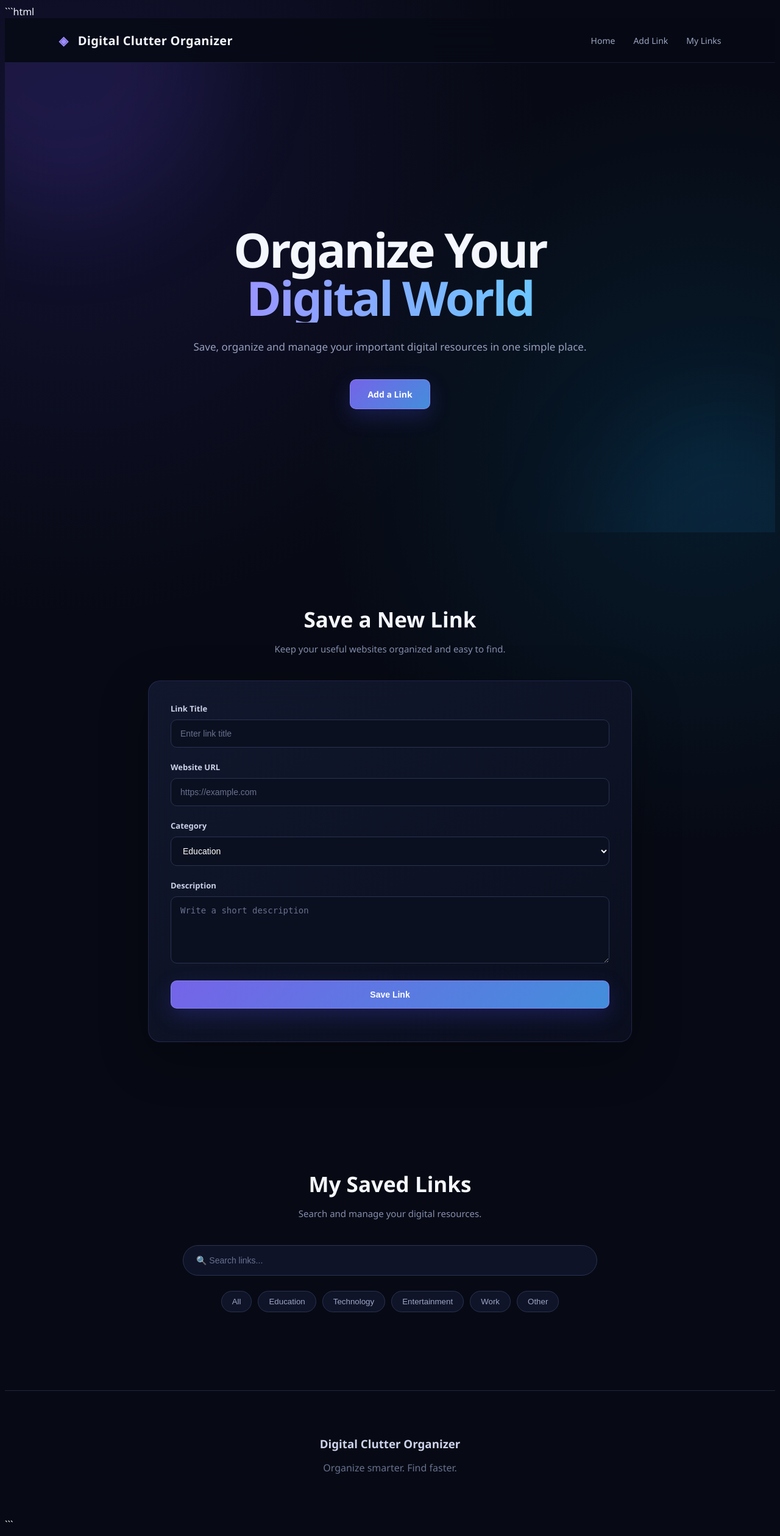
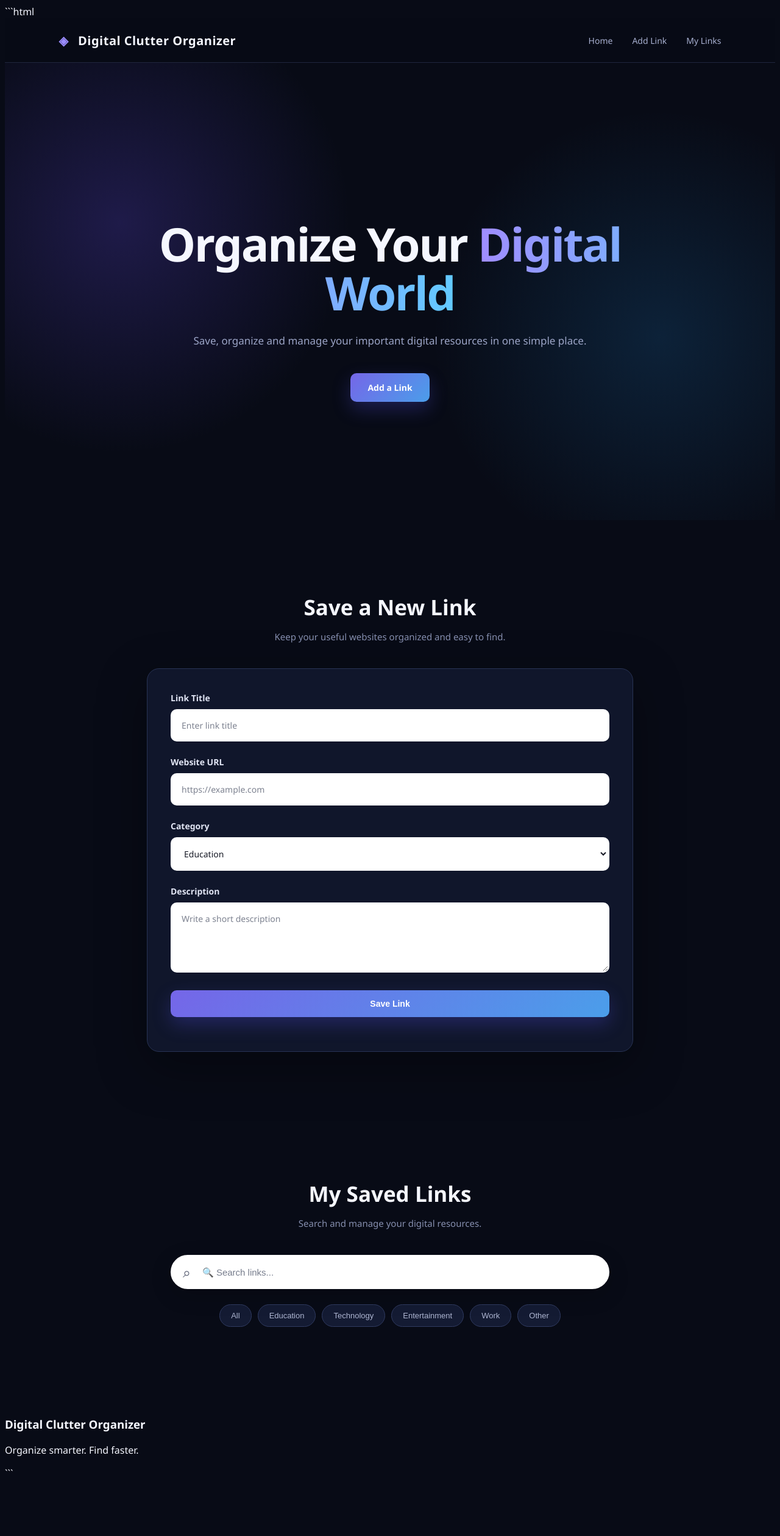
Before and after one commit to AnushaNaik29/Digital-Clutter-Organizer, a Flask app: page / in a window 1280 px wide. Shown: the whole page at 61% size. After the commit the page ends 2413 px from the top, so only its background shows below. Run offline with Flask 3, Linux system fonts and the light colour scheme.

Commit message:
Update style.css

````diff
--- a/static/style.css
+++ b/static/style.css
@@ -11,10 +11,7 @@ html {
 
 body {
     font-family: "Segoe UI", Arial, sans-serif;
-    background:
-        radial-gradient(circle at 10% 10%, rgba(102, 70, 255, 0.12), transparent 30%),
-        radial-gradient(circle at 90% 30%, rgba(0, 180, 255, 0.10), transparent 30%),
-        #070a14;
+    background: #080b16;
     color: #f5f7ff;
     min-height: 100vh;
 }
@@ -26,8 +23,8 @@ body {
     justify-content: space-between;
     align-items: center;
 
-    background: rgba(7, 10, 20, 0.82);
-    border-bottom: 1px solid rgba(130, 120, 255, 0.15);
+    background: rgba(8, 11, 22, 0.95);
+    border-bottom: 1px solid #20263d;
 
     position: sticky;
     top: 0;
@@ -39,25 +36,25 @@ body {
 .logo {
     font-size: 20px;
     font-weight: 700;
-    letter-spacing: 0.3px;
+    letter-spacing: 0.5px;
 }
 
 .logo::before {
     content: "◈";
-    color: #9d8cff;
+    color: #9b8cff;
     margin-right: 10px;
 }
 
 .nav-links {
     display: flex;
-    gap: 30px;
+    gap: 32px;
 }
 
 .nav-links a {
-    color: #9da6c6;
+    color: #a7afd0;
     text-decoration: none;
     font-size: 14px;
-    transition: 0.25s;
+    transition: 0.2s;
 }
 
 .nav-links a:hover {
@@ -65,7 +62,7 @@ body {
 }
 
 .hero {
-    min-height: 610px;
+    min-height: 590px;
 
     display: flex;
     align-items: center;
@@ -75,42 +72,21 @@ body {
 
     padding: 80px 20px;
 
+    background:
+        radial-gradient(
+            circle at 15% 35%,
+            rgba(111, 82, 255, 0.22),
+            transparent 32%
+        ),
+        radial-gradient(
+            circle at 85% 60%,
+            rgba(39, 164, 255, 0.15),
+            transparent 32%
+        ),
+        #080b16;
+
     position: relative;
     overflow: hidden;
-}
-
-.hero::before {
-    content: "";
-    position: absolute;
-
-    width: 500px;
-    height: 500px;
-
-    top: -250px;
-    left: -150px;
-
-    border-radius: 50%;
-
-    background: rgba(112, 82, 255, 0.12);
-
-    filter: blur(80px);
-}
-
-.hero::after {
-    content: "";
-    position: absolute;
-
-    width: 450px;
-    height: 450px;
-
-    bottom: -250px;
-    right: -150px;
-
-    border-radius: 50%;
-
-    background: rgba(35, 170, 255, 0.09);
-
-    filter: blur(90px);
 }
 
 .hero-content {
@@ -120,19 +96,17 @@ body {
 }
 
 .hero h1 {
-    font-size: clamp(44px, 8vw, 78px);
-    line-height: 1.02;
-    letter-spacing: -3px;
-    margin-bottom: 25px;
+    font-size: clamp(44px, 7vw, 76px);
+    line-height: 1.05;
+    letter-spacing: -2.5px;
+    margin-bottom: 24px;
 }
 
 .hero h1 span {
-    display: block;
-
     background: linear-gradient(
         90deg,
-        #a18cff,
-        #64cfff
+        #a08cff,
+        #62caff
     );
 
     -webkit-background-clip: text;
@@ -143,7 +117,7 @@ body {
     max-width: 650px;
     margin: auto;
 
-    color: #969fbe;
+    color: #9ca5c7;
 
     font-size: 17px;
     line-height: 1.8;
@@ -155,15 +129,15 @@ body {
 .save-button {
     display: inline-block;
 
-    border: 1px solid rgba(151, 137, 255, 0.7);
+    border: none;
 
     background: linear-gradient(
         135deg,
-        #7564e8,
-        #438edb
+        #7566e8,
+        #4b9eea
     );
 
-    color: #ffffff;
+    color: white;
 
     padding: 14px 28px;
 
@@ -173,10 +147,11 @@ body {
     font-weight: 600;
 
     cursor: pointer;
+
     text-decoration: none;
 
     box-shadow:
-        0 12px 35px rgba(80, 80, 255, 0.22);
+        0 12px 30px rgba(91, 89, 255, 0.25);
 
     transition: 0.25s;
 }
@@ -186,7 +161,7 @@ body {
     transform: translateY(-3px);
 
     box-shadow:
-        0 18px 45px rgba(80, 80, 255, 0.35);
+        0 18px 40px rgba(91, 89, 255, 0.35);
 }
 
 .section {
@@ -214,27 +189,20 @@ body {
     max-width: 720px;
     margin: auto;
 
-    padding: 36px;
+    padding: 38px;
 
-    background:
-        linear-gradient(
-            145deg,
-            rgba(19, 25, 48, 0.90),
-            rgba(11, 15, 31, 0.90)
-        );
+    background: #10162b;
 
-    border: 1px solid rgba(130, 120, 255, 0.18);
+    border: 1px solid #283354;
 
     border-radius: 20px;
 
     box-shadow:
-        0 25px 80px rgba(0, 0, 0, 0.30);
-
-    backdrop-filter: blur(20px);
+        0 25px 80px rgba(0, 0, 0, 0.35);
 }
 
 .input-group {
-    margin-bottom: 23px;
+    margin-bottom: 24px;
 }
 
 .input-group label {
@@ -242,9 +210,9 @@ body {
 
     margin-bottom: 9px;
 
-    color: #cbd2e9;
+    color: #e1e5f4;
 
-    font-size: 13px;
+    font-size: 14px;
     font-weight: 600;
 }
 
@@ -253,40 +221,46 @@ body {
 .input-group textarea {
     width: 100%;
 
-    padding: 14px 15px;
+    padding: 15px 16px;
 
-    border: 1px solid #293252;
+    background: #ffffff;
+
+    color: #171a26;
+
+    border: 2px solid #ffffff;
 
     border-radius: 10px;
 
-    background: #0b1020;
+    outline: none;
 
-    color: #ffffff;
-
-    outline: none;
+    font-family: inherit;
 
     font-size: 14px;
 
-    transition: 0.25s;
+    transition: 0.2s;
 }
 
 .input-group input::placeholder,
 .input-group textarea::placeholder {
-    color: #68718f;
+    color: #7d8290;
+}
+
+.input-group select {
+    cursor: pointer;
 }
 
 .input-group textarea {
-    min-height: 110px;
+    min-height: 115px;
     resize: vertical;
 }
 
 .input-group input:focus,
 .input-group select:focus,
 .input-group textarea:focus {
-    border-color: #8176ff;
+    border-color: #9185ff;
 
     box-shadow:
-        0 0 0 4px rgba(129, 118, 255, 0.08);
+        0 0 0 4px rgba(145, 133, 255, 0.16);
 }
 
 .save-button {
@@ -296,45 +270,74 @@ body {
 
 #message {
     margin-top: 18px;
+
     text-align: center;
+
     color: #aeb7d8;
+
     font-size: 14px;
 }
 
 .search-box {
-    max-width: 680px;
+    max-width: 720px;
+
     margin: 0 auto 25px;
+
+    position: relative;
 }
 
 .search-box input {
     width: 100%;
 
-    padding: 16px 21px;
+    height: 56px;
 
-    background: rgba(15, 21, 43, 0.9);
+    padding: 0 22px 0 50px;
 
-    border: 1px solid #293252;
+    background: #ffffff;
+
+    border: 2px solid #ffffff;
 
     border-radius: 30px;
 
-    color: #ffffff;
+    color: #171a26;
 
     outline: none;
 
-    font-size: 14px;
+    font-size: 15px;
 
-    transition: 0.25s;
+    box-shadow:
+        0 10px 35px rgba(0, 0, 0, 0.18);
+
+    transition: 0.2s;
+}
+
+.search-box::before {
+    content: "⌕";
+
+    position: absolute;
+
+    left: 20px;
+    top: 50%;
+
+    transform: translateY(-50%);
+
+    color: #555b70;
+
+    font-size: 23px;
+
+    z-index: 2;
 }
 
 .search-box input::placeholder {
-    color: #68718f;
+    color: #777d8d;
 }
 
 .search-box input:focus {
-    border-color: #8176ff;
+    border-color: #9185ff;
 
     box-shadow:
-        0 0 25px rgba(100, 90, 255, 0.10);
+        0 0 0 4px rgba(145, 133, 255, 0.12),
+        0 15px 40px rgba(0, 0, 0, 0.2);
 }
 
 .filters {
@@ -350,27 +353,29 @@ body {
 }
 
 .filters button {
-    background: rgba(16, 22, 43, 0.9);
+    background: #141b33;
 
-    color: #9da6c6;
+    color: #aeb6d2;
 
-    border: 1px solid #293252;
+    border: 1px solid #303b61;
 
-    padding: 9px 17px;
+    padding: 10px 18px;
 
     border-radius: 30px;
 
     cursor: pointer;
 
-    transition: 0.25s;
+    font-size: 13px;
+
+    transition: 0.2s;
 }
 
 .filters button:hover {
     color: #ffffff;
 
-    border-color: #8176ff;
+    background: #262d52;
 
-    background: #191f3b;
+    border-color: #8b80ff;
 
     transform: translateY(-2px);
 }
@@ -381,216 +386,27 @@ body {
     grid-template-columns:
         repeat(auto-fit, minmax(290px, 1fr));
 
-    gap: 22px;
+    gap: 24px;
 }
 
 .link-card {
     position: relative;
 
-    padding: 25px;
+    padding: 27px;
 
-    min-height: 220px;
+    min-height: 235px;
 
-    background:
-        linear-gradient(
-            145deg,
-            rgba(21, 28, 54, 0.95),
-            rgba(10, 15, 30, 0.95)
-        );
+    background: linear-gradient(
+        145deg,
+        #151d38,
+        #0e1428
+    );
 
-    border: 1px solid rgba(112, 103, 180, 0.20);
+    border: 1px solid #293558;
 
-    border-radius: 17px;
+    border-radius: 18px;
 
     overflow: hidden;
 
     transition:
-        transform 0.25s,
-        border-color 0.25s,
-        box-shadow 0.25s;
-}
-
-.link-card::after {
-    content: "";
-
-    position: absolute;
-
-    width: 150px;
-    height: 150px;
-
-    top: -75px;
-    right: -75px;
-
-    border-radius: 50%;
-
-    background: rgba(116, 100, 255, 0.08);
-}
-
-.link-card:hover {
-    transform: translateY(-7px);
-
-    border-color: rgba(129, 118, 255, 0.65);
-
-    box-shadow:
-        0 22px 55px rgba(0, 0, 0, 0.30);
-}
-
-.link-card h3 {
-    margin: 13px 0;
-
-    font-size: 19px;
-
-    position: relative;
-    z-index: 2;
-}
-
-.link-card p {
-    color: #929bbd;
-
-    font-size: 13px;
-
-    line-height: 1.7;
-
-    margin-bottom: 17px;
-
-    position: relative;
-    z-index: 2;
-}
-
-.category {
-    display: inline-block;
-
-    padding: 6px 11px;
-
-    background: rgba(112, 99, 255, 0.12);
-
-    border: 1px solid rgba(130, 118, 255, 0.25);
-
-    border-radius: 20px;
-
-    color: #b8b0ff;
-
-    font-size: 11px;
-
-    position: relative;
-    z-index: 2;
-}
-
-.link-card a {
-    display: block;
-
-    color: #7fc4ff;
-
-    text-decoration: none;
-
-    word-break: break-all;
-
-    font-size: 12px;
-
-    margin-bottom: 19px;
-
-    position: relative;
-    z-index: 2;
-}
-
-.link-card a:hover {
-    color: #c2e7ff;
-}
-
-.delete-button {
-    background: rgba(20, 25, 45, 0.8);
-
-    color: #8e97b7;
-
-    border: 1px solid #303856;
-
-    padding: 7px 13px;
-
-    border-radius: 8px;
-
-    cursor: pointer;
-
-    position: relative;
-    z-index: 3;
-
-    transition: 0.2s;
-}
-
-.delete-button:hover {
-    color: #ff9aaa;
-
-    border-color: #73424b;
-
-    background: rgba(60, 25, 35, 0.5);
-}
-
-.empty {
-    grid-column: 1 / -1;
-
-    text-align: center;
-
-    color: #737c9c;
-
-    padding: 45px 20px;
-
-    border: 1px dashed #293252;
-
-    border-radius: 15px;
-}
-
-footer {
-    text-align: center;
-
-    padding: 55px 20px;
-
-    border-top: 1px solid #20263d;
-
-    color: #68718f;
-}
-
-footer h3 {
-    color: #cdd3eb;
-    margin-bottom: 8px;
-}
-
-@media (max-width: 700px) {
-
-    .navbar {
-        padding: 0 20px;
-    }
-
-    .nav-links {
-        display: none;
-    }
-
-    .hero {
-        min-height: 540px;
-        padding: 60px 20px;
-    }
-
-    .hero h1 {
-        font-size: 45px;
-        letter-spacing: -2px;
-    }
-
-    .hero p {
-        font-size: 15px;
-    }
-
-    .section {
-        padding: 65px 18px;
-    }
-
-    .form-card {
-        padding: 24px 18px;
-    }
-
-    .section-title h2 {
-        font-size: 28px;
-    }
-
-    #linksContainer {
-        grid-template-columns: 1fr;
-    }
-}
-```
+        transform 0.25s
````
